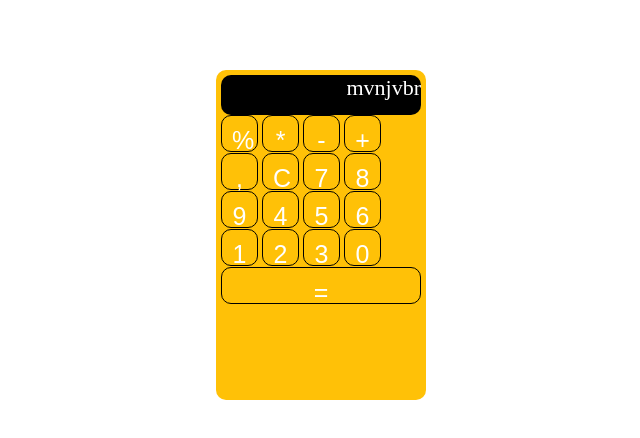
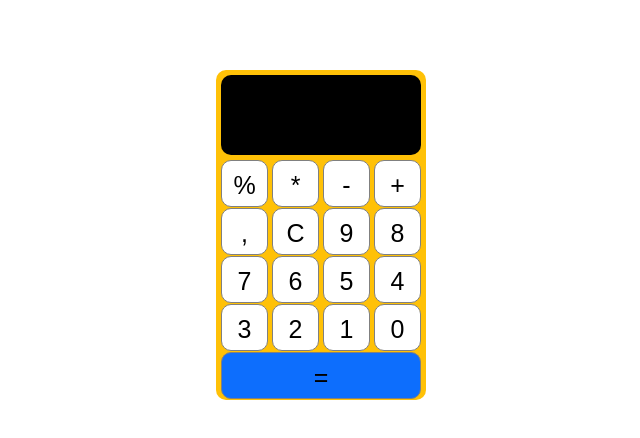
Before and after one commit to marcosmaia777/Calculadora, a plain HTML site: page index.html in a window 1280 px wide. Shown: the whole page, without its empty margins (319-959 px from the left). Drawn offline with Linux system fonts and the light colour scheme.

Commit message:
ajustes visual

```diff
--- a/index.html
+++ b/index.html
@@ -9,25 +9,23 @@
 </head>
 <body>
     <div class="calc">
-        <div class="calc--res">mvnjvbr</div>
+        <div class="calc--res"></div>
         <div class="calc--buttons">
             <button>%</button>
-
             <button>*</button>
             <button>-</button>
             <button>+</button>
-
             <button>,</button>
             <button>C</button>
+            <button>9</button>
+            <button>8</button>
             <button>7</button>
-            <button>8</button>
-            <button>9</button>
+            <button>6</button>
+            <button>5</button>
             <button>4</button>
-            <button>5</button>
-            <button>6</button>
+            <button>3</button>
+            <button>2</button>
             <button>1</button>
-            <button>2</button>
-            <button>3</button>
             <button>0</button>
             <button class="equals--button">=</button>
         </div>
--- a/style.css
+++ b/style.css
@@ -15,37 +15,39 @@ body{
 }
 
 .calc--res{
-    height: 40px;
+    height: 80px;
     width: 200px;
     background:black;
     border-radius: 10px;
     color: white;
     font-size: 22px;
     text-align: end;
+    margin-bottom:5px;
 }
 
 .calc--buttons{
     height: 190px;
     width: 200px;
-    background: #ffc107;
+    background:#ffc107;
     border-radius: 10px;
     display: inline-block;
 }
 
 button{
-    background:#ffc107;
+    background:white;
     font-size: 25px;
     padding: 10px;
     border-radius: 10px;
     cursor: pointer;
-    border: 1px solid black;
-    height: 37px;
-    width: 37px;
-    color: white;
+    border: 1px solid #808080	;
+    height: 47px;
+    width: 47px;
+    color:black;
     text-align: center;
+    margin-bottom: 1px;
 }
 
 .equals--button{
-    background: ffc107;
+    background: #0d6efd;
     width: 200px;
 }
```
